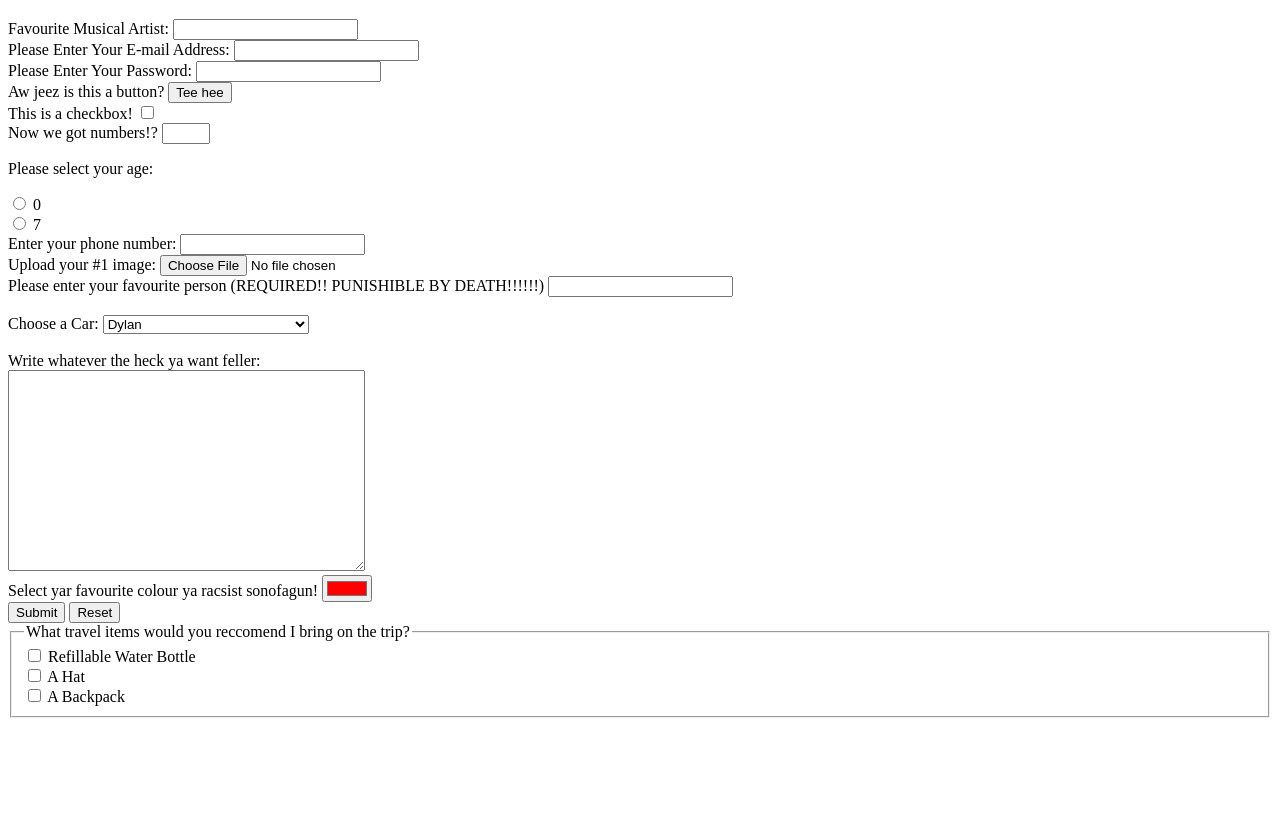
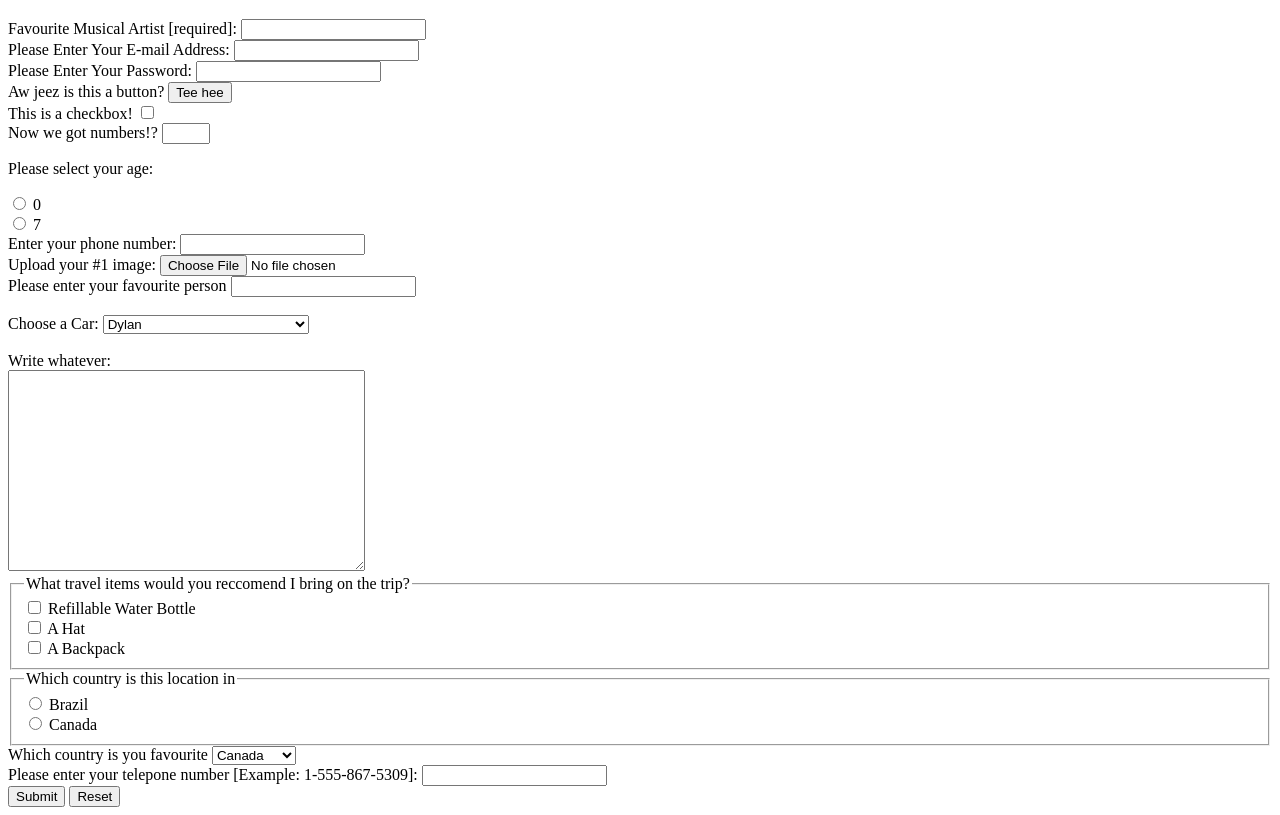
Before and after one commit to GavinJamesOliver/html-practice, a plain HTML site: page forms.html in a window 1280 px wide. Shown: the part 61-876 px from the top of the page. Before the commit the page ends 800 px from the top, so only its background shows below. Drawn offline with Linux system fonts and the light colour scheme.

Commit message:
Added more forms

```diff
--- a/forms.html
+++ b/forms.html
@@ -37,7 +37,7 @@
             When an input is required, it is important to include the word required in the
             label's text.
         -->
-        <label for="favourite-artist">Favourite Musical Artist:</label>
+        <label for="favourite-artist">Favourite Musical Artist [required]:</label>
         <input type="text" name="artist" id="favourite-artist" required/>
         <br/>
 
@@ -88,9 +88,9 @@
         <br/>
 
         <label for="Favourite-Person">
-            Please enter your favourite person (REQUIRED!! PUNISHIBLE BY DEATH!!!!!!)
+            Please enter your favourite person
         </label>
-        <input name="country" type="text" id="country" required />
+        <input name="country" type="text" id="country">
         <br/>
         <br/>
 
@@ -101,24 +101,17 @@
             <option value="Gavin">Gavin</option>
             <option value="Einnar">Einnar</option>
             <option value="That other fella">That other fella</option>
-            <option value="That other fella">You know that funny lookin guy</option>
-            <option value="That other fella">Sorta tall</option>
+            <option value="That other other fella">You know that funny lookin guy</option>
+            <option value="That other other other fella">Sorta tall</option>
         </select>
         <br/>
         <br/>
 
-        <label for="textArea">Write whatever the heck ya want feller:</label>
+        <label for="textArea">Write whatever:</label>
         <br/>
         <textarea id="area" name="area" rows="13" cols="42">
         </textarea>
         <br/>
-
-        <label for="colour">Select yar favourite colour ya racsist sonofagun!</label>
-        <input type="color" id="colour" name="colour" value="#ff0000">
-
-        <br/>
-        <input type="submit"/>
-        <input type="reset"/>
 
         <fieldset form="travel">
             <legend>What travel items would you reccomend I bring on the trip?</legend>
@@ -133,6 +126,71 @@
             <input type="checkbox" name="backpack" id="backpack" value="pack" />
             <label for="bottle">A Backpack</label>
         </fieldset>
+
+        <fieldset form="travel">
+            <legend>Which country is this location in</legend>
+
+            <!--
+                This is a radio button input, which are good when you want the user
+                to select one option from a list of options.
+
+                name, id and value are all required attributes. The value should represent
+                the choice the user has selected. Note, most importantly, the name attribute
+                for each related radio buttone should be exactly the same.
+
+                This is also an input where the label typically shows up after the input.
+            -->
+
+            <input type="radio" name="country" id="brazil" value="brazil"/>
+            <label for="brazil">Brazil</label>
+            <br/>
+
+            <input type="radio" name="country" id="canada" value="canada"/>
+            <label for="Canada">Canada</label>
+            <br/>
+        </fieldset>
+
+        <!--
+            This is a select input, which is essintially a dropdown input.
+
+            name and id are required attributes for the select input.
+
+            Select inputs are widely used, but can lead to acessibility issues.
+            If you can accomplish the same thing you want to do with a different
+            type of input (i.e., radio buttons, text-based, etc.), you should use
+            the other method of getting this information.
+        -->
+        <label for="country">Which country is you favourite</label>
+        <select name="countrySelect" id="country">
+            <!--
+                optgroups let you group the options inside your select input.
+                label is required so that the optgroup displays what the category
+                is for the options inside the group.
+            -->
+            <optgroup label="North America">
+                <!--
+                    The option tag is the actual option a user can select.
+                    It requires the value attribute for when the selection gets
+                    sent to the server.
+                 -->
+                <option value="Canada">Canada</option>
+            </optgroup>
+            <optgroup label="South America">
+                <option value="Brazil">Brazil</option>
+            </optgroup>
+        </select>
+        <br/>
+
+        <!--
+            This is a telephone input. type="tel", name, and id are all required.
+            minlength and maxlength can be good attributes to use for some basic error-checking.
+        -->
+        <label for="telephone">Please enter your telepone number [Example: 1-555-867-5309]:</label>
+        <input type="tel" name="userTel" id="telephone" minlength="14" maxlength="22"/>
+        <br/>
+
+        <input type="submit"/>
+        <input type="reset"/>
    </form>
 </body>
 </html>
```
